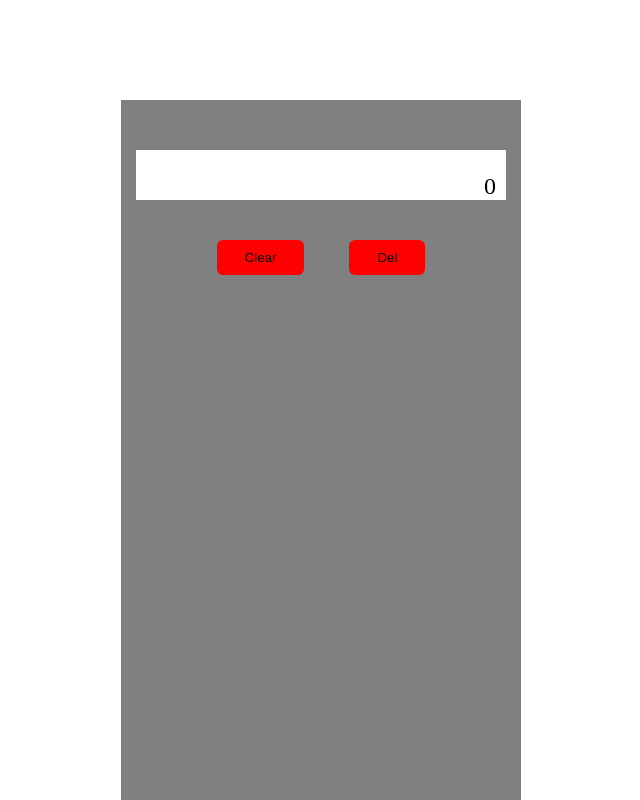
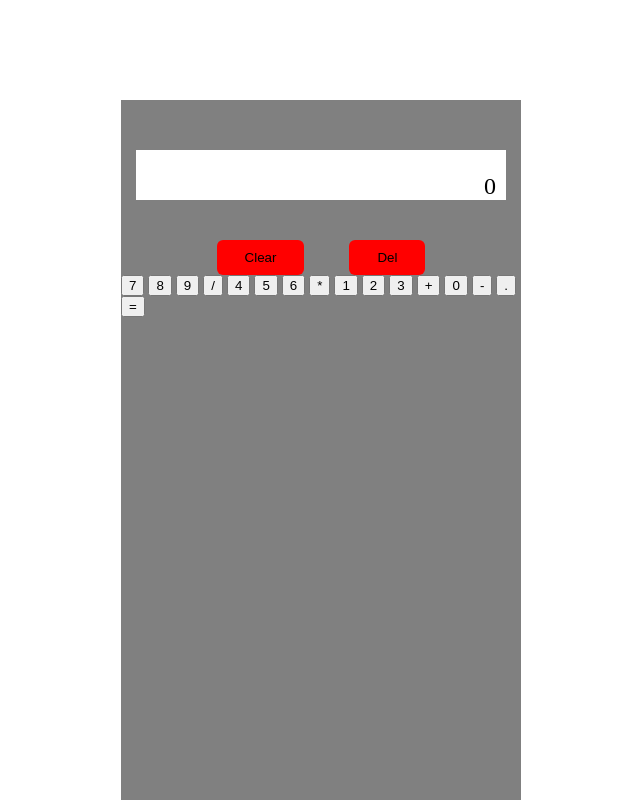
Before and after one commit to iTreykwondo/odin-calc, a plain HTML site: page index.html in a window 1280 px wide. Shown: the whole page, without its empty margins (319-959 px from the left). Drawn offline with Linux system fonts and the light colour scheme.

Commit message:
Add button-grid and all of the number and operator buttons

```diff
--- a/index.html
+++ b/index.html
@@ -16,6 +16,24 @@
         <button class="clear">Clear</button>
         <button class="delete">Del</button>
       </div>
+      <div class="btn-grid">
+        <button class="seven">7</button>
+        <button class="eight">8</button>
+        <button class="nine">9</button>
+        <button class="divide operator">/</button>
+        <button class="four">4</button>
+        <button class="five">5</button>
+        <button class="six">6</button>
+        <button class="multiply operator">*</button>
+        <button class="one">1</button>
+        <button class="two">2</button>
+        <button class="three">3</button>
+        <button class="add operator">+</button>
+        <button class="zero">0</button>
+        <button class="subtract operator">-</button>
+        <button class="decimal">.</button>
+        <button class="equals">=</button>
+      </div>
     </div>
     <script src="./app.js"></script>
   </body>
```
